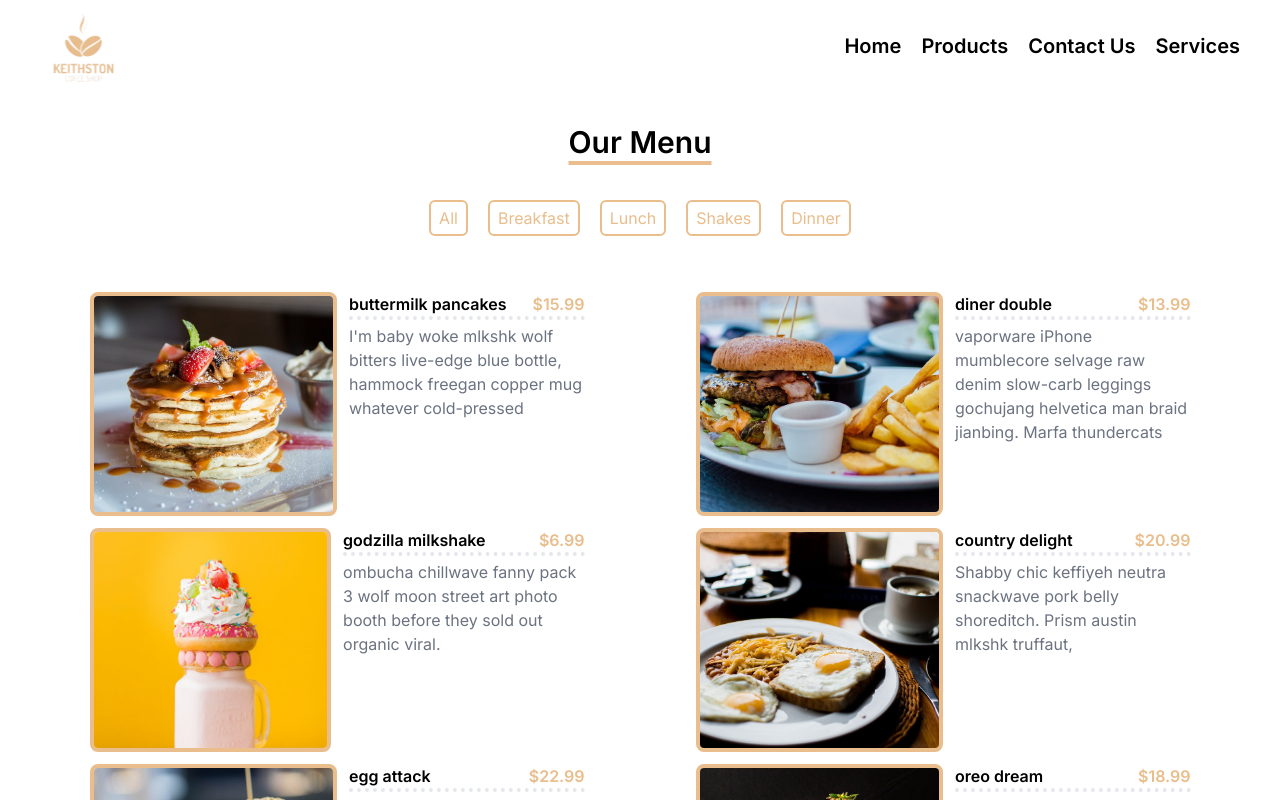
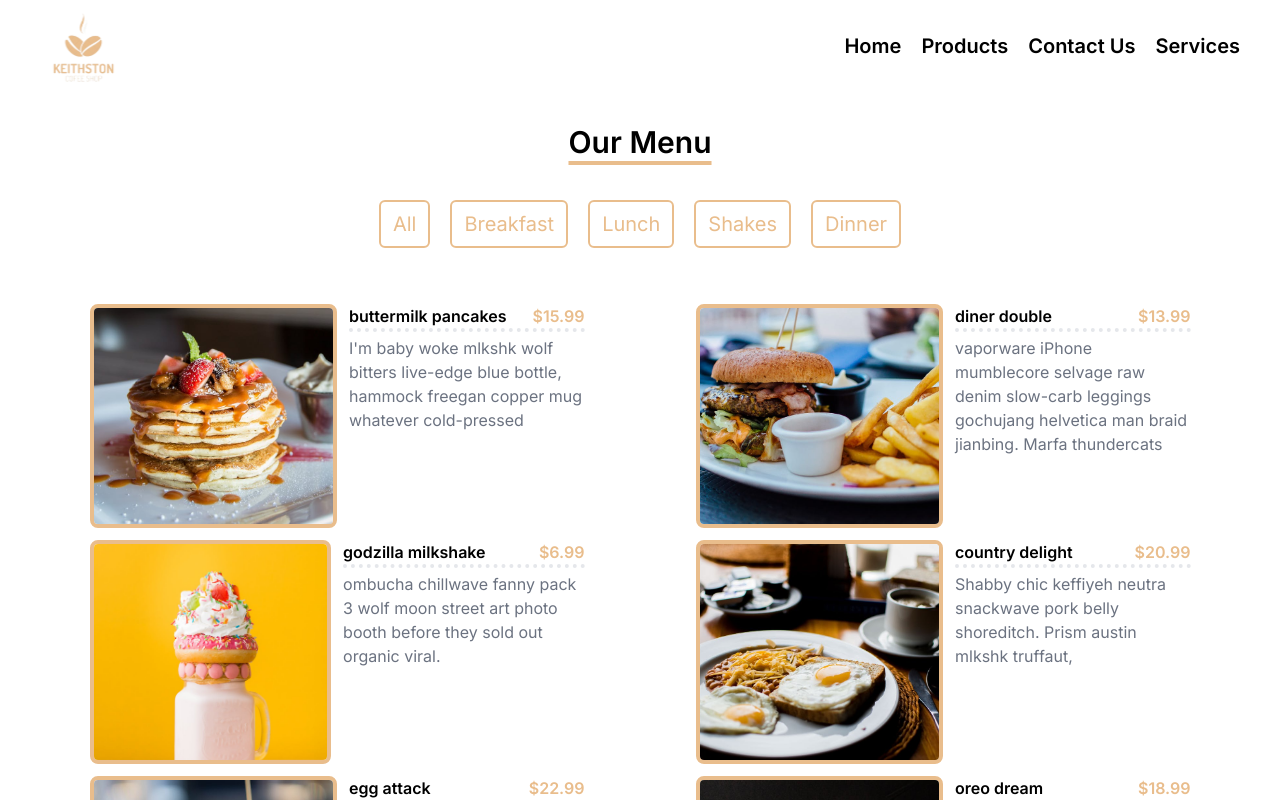
Before and after one commit to sobhanagh/bakery-nextjs-app, a Next.js app: page /products in a window 1280 px wide. Shown: the top 800 px of the page. Built offline with nearby package versions, Linux system fonts and the light colour scheme.

Commit message:
compelete products page

```diff
--- a/src/app/component/product.tsx
+++ b/src/app/component/product.tsx
@@ -17,7 +17,7 @@ const Product = ({ title, category, price, img, desc }: productType) => {
                 width={1000}
                 height={1000}
                 alt="product"
-                className="sm:w-1/2 sm:h-56 w-full h-72 object-cover rounded-lg border-brownColor border-4"
+                className="w-full h-72  sm:w-1/2 sm:h-56 object-cover rounded-lg border-brownColor border-4"
             />
             <div className="flex flex-col gap-1 sm:w-1/2">
                 <div className="flex justify-between font-semibold border-b-4 border-dotted">
--- a/src/app/products/page.tsx
+++ b/src/app/products/page.tsx
@@ -1,14 +1,10 @@
+"use client";
+
+import { useState } from "react";
 import Product from "../component/product"
 
-type productType = {
-    title: string,
-    category: string,
-    price: number,
-    img: string,
-    desc: string,
-}
 
-const page = () => {
+const Page = () => {
 
     const btns = [
         { title: "All" },
@@ -101,6 +97,18 @@ const page = () => {
         },
     ];
 
+    const [entries, setEntries] = useState(menu);
+
+    const handleClick = (e: any) => {
+        const category = e.target.innerText.toLocaleLowerCase();
+        if (category === "all") {
+            setEntries(menu)
+        }
+        else {
+            setEntries(menu.filter((item) => item.category === category))
+        }
+    }
+
     return (
         <div className="mt-5 px-10">
             <h1 className="text-3xl font-semibold text-center underline underline-offset-8 decoration-brownColor decoration-4">Our Menu</h1>
@@ -110,7 +118,10 @@ const page = () => {
                     btns.map((btn, index) => {
                         return (
                             <button key={index}
-                                className="border-2 px-2 py-1 text-brownColor border-brownColor rounded-md lg:hover:bg-brownColor lg:hover:text-white  duration-300"
+                                onClick={handleClick}
+                                className="border-2 px-2 py-1 text-brownColor border-brownColor rounded-md lg:hover:bg-brownColor lg:hover:text-white
+                                lg:text-xl lg:px-3 lg:py-2
+                                duration-300"
                             >{btn.title}</button>
                         )
                     })
@@ -118,7 +129,7 @@ const page = () => {
             </div>
             <div className="grid grid-cols-1 lg:grid-cols-2 mt-14 justify-items-center gap-3">
                 {
-                    menu.map((item) => {
+                    entries.map((item) => {
                         return (
                             <Product key={item.id} {...item} />
                         )
@@ -130,4 +141,4 @@ const page = () => {
     )
 }
 
-export default page
+export default Page
```
